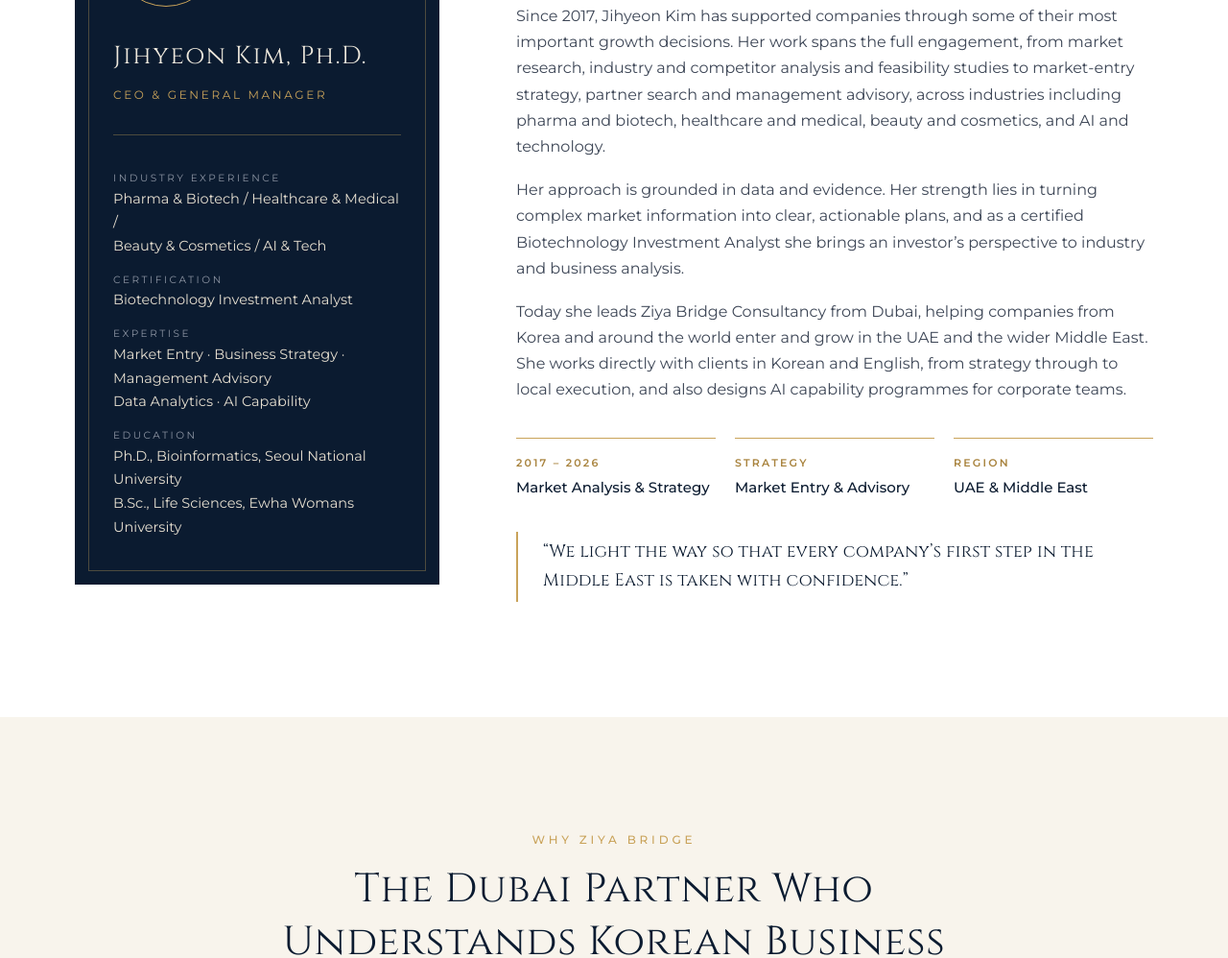
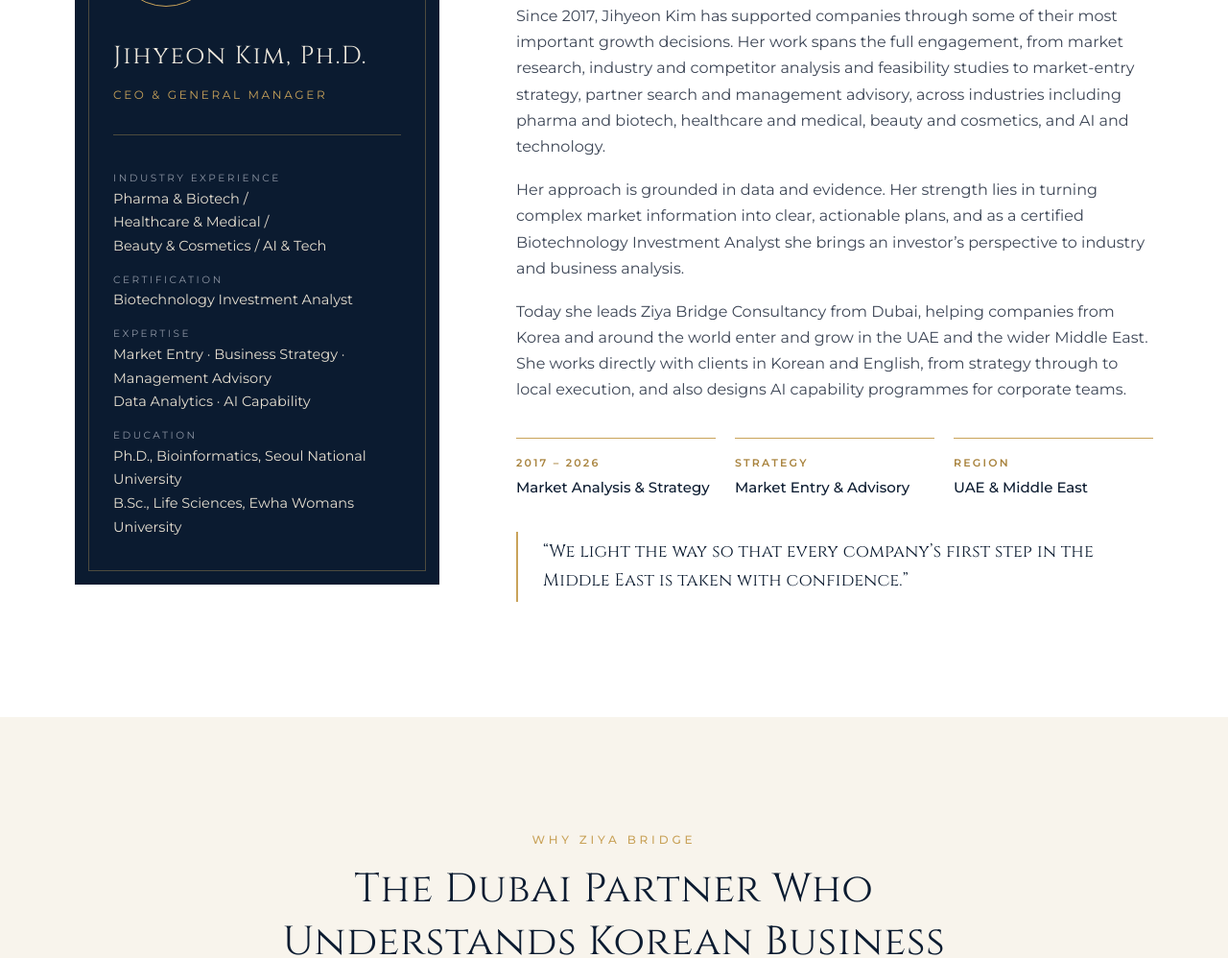
Before and after one commit to jihkim1210-dev/ZiyaBridgeConsultancy, a plain HTML site: page index.html in a window 1280 px wide. Shown: the part 5221-6219 px from the top of the page at 96% size. Drawn offline with Linux system fonts and the light colour scheme.

Commit message:
Founder card: industry list as one flowing line, slash kept with preceding item
Co-Authored-By: Claude Opus 5.5 <noreply@anthropic.com>
Claude-Session: https://claude.ai/code/session_01L5W8EExV7vc3VZc2K69CoC

```diff
--- a/index.html
+++ b/index.html
@@ -148,6 +148,7 @@ html[lang=ko] .step h4{font-family:'Noto Serif KR',serif}
 .f-card .role{color:var(--gold);font-size:12px;letter-spacing:.22em;text-transform:uppercase;margin-top:8px}
 .f-card dl{margin-top:30px;border-top:1px solid var(--line);padding-top:22px}
 .f-card dt{font-size:10.5px;letter-spacing:.24em;color:#8D95A3;text-transform:uppercase;margin-top:14px}
+.f-card .nw{white-space:nowrap}
 .f-card dd{font-size:14.5px;color:#E6DFD0}
 .f-text h2{font-family:var(--serif);font-weight:400;color:var(--navy);font-size:clamp(26px,2.8vw,36px);line-height:1.35;margin:16px 0 26px}
 html[lang=ko] .f-text h2{font-family:'Noto Serif KR',serif;font-weight:500}
@@ -441,8 +442,7 @@ footer{background:#081526;color:#8D95A3;padding:60px 0 34px;font-size:13px}
       <div class="role">CEO &amp; General Manager</div>
       <dl>
         <dt><span data-ko>산업 경험</span><span data-en>Industry Experience</span></dt>
-        <dd><span data-ko>제약·바이오 / 헬스케어·의료 /</span><span data-en>Pharma &amp; Biotech / Healthcare &amp; Medical /</span></dd>
-        <dd><span data-ko>뷰티·화장품 / AI·테크</span><span data-en>Beauty &amp; Cosmetics / AI &amp; Tech</span></dd>
+        <dd><span data-ko><span class="nw">제약·바이오</span>&nbsp;/ <span class="nw">헬스케어·의료</span>&nbsp;/ <span class="nw">뷰티·화장품</span>&nbsp;/ <span class="nw">AI·테크</span></span><span data-en><span class="nw">Pharma &amp; Biotech</span>&nbsp;/ <span class="nw">Healthcare &amp; Medical</span>&nbsp;/ <span class="nw">Beauty &amp; Cosmetics</span>&nbsp;/ <span class="nw">AI &amp; Tech</span></span></dd>
         <dt><span data-ko>자격</span><span data-en>Certification</span></dt>
         <dd>Biotechnology Investment Analyst</dd>
         <dt><span data-ko>전문 분야</span><span data-en>Expertise</span></dt>
```
